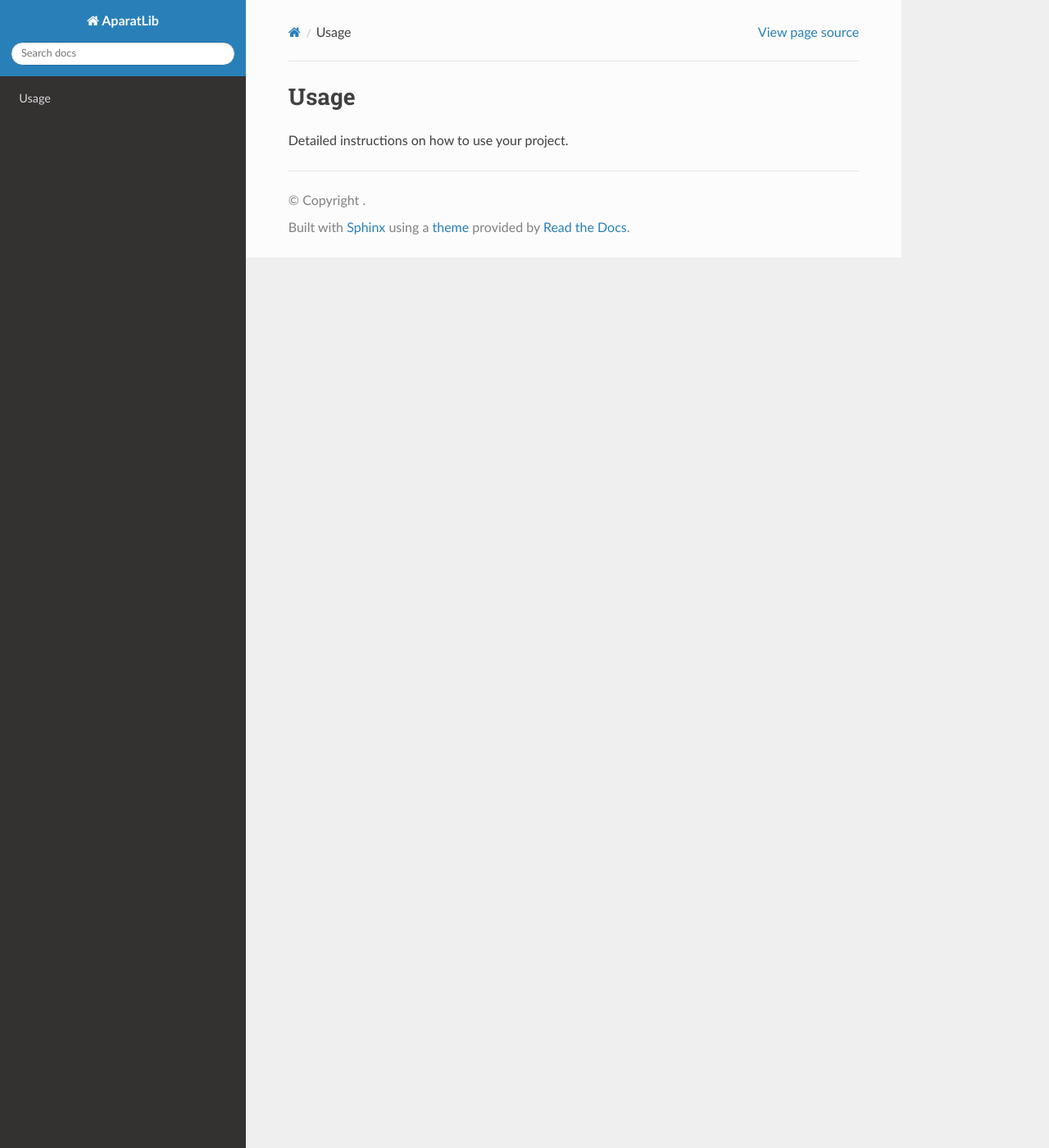
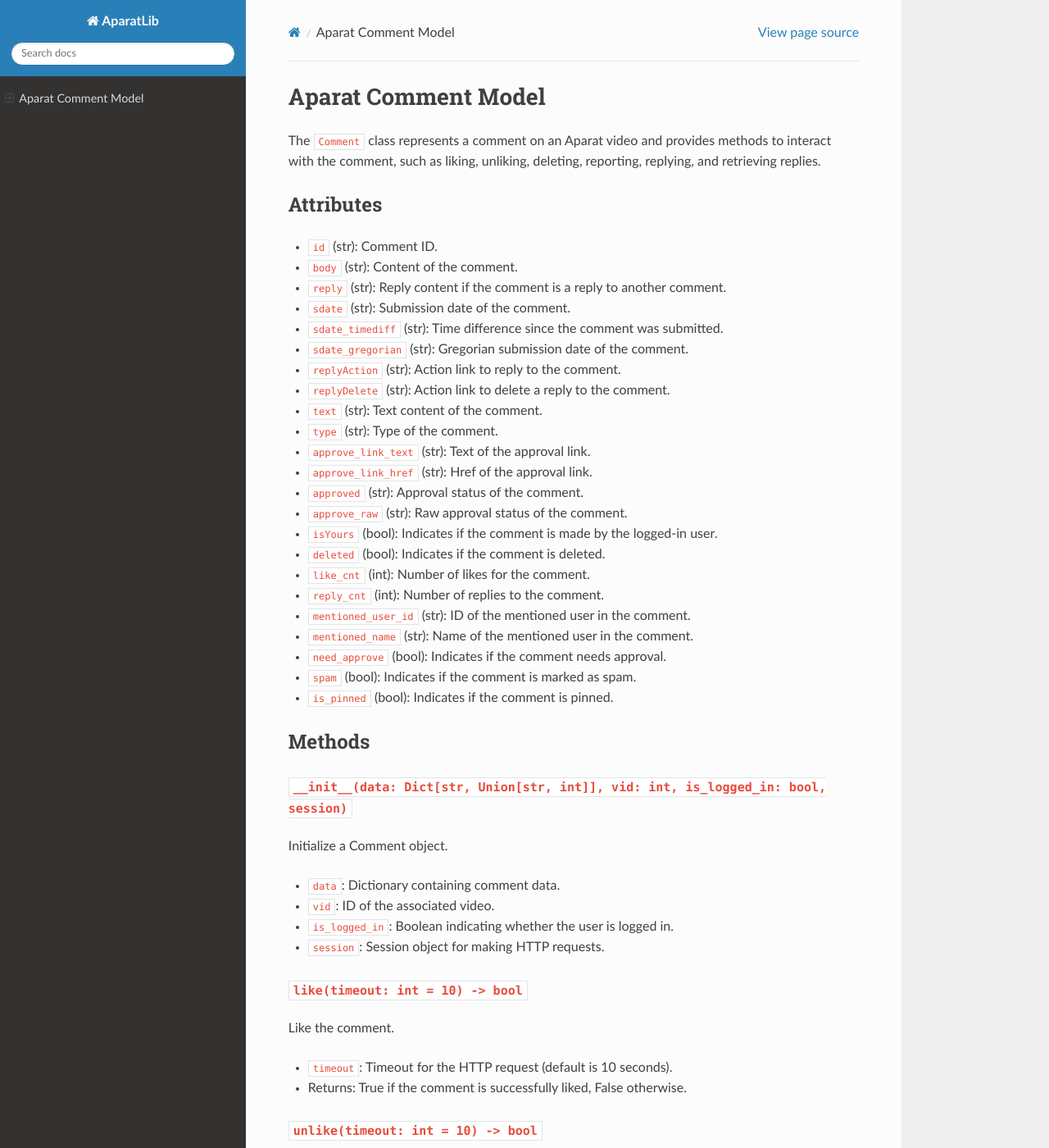
Before and after one commit to AbolDev/AparatLib, a Sphinx documentation site: the page built from docs/usage.md, in a window 1280 px wide and 1400 px high. Shown: the whole window at 82% size. Built offline with Sphinx 7.4.7 and the Read the Docs theme 2.0.0, drawn with Linux system fonts in a browser that asks for light colours; some of the changed text lies outside the part shown.

Commit message:
Update usage.md

```diff
--- a/docs/usage.md
+++ b/docs/usage.md
@@ -1,3 +1,87 @@
-# Usage
+# Aparat Comment Model
 
-Detailed instructions on how to use your project.
+The `Comment` class represents a comment on an Aparat video and provides methods to interact with the comment, such as liking, unliking, deleting, reporting, replying, and retrieving replies.
+
+## Attributes
+
+- `id` (str): Comment ID.
+- `body` (str): Content of the comment.
+- `reply` (str): Reply content if the comment is a reply to another comment.
+- `sdate` (str): Submission date of the comment.
+- `sdate_timediff` (str): Time difference since the comment was submitted.
+- `sdate_gregorian` (str): Gregorian submission date of the comment.
+- `replyAction` (str): Action link to reply to the comment.
+- `replyDelete` (str): Action link to delete a reply to the comment.
+- `text` (str): Text content of the comment.
+- `type` (str): Type of the comment.
+- `approve_link_text` (str): Text of the approval link.
+- `approve_link_href` (str): Href of the approval link.
+- `approved` (str): Approval status of the comment.
+- `approve_raw` (str): Raw approval status of the comment.
+- `isYours` (bool): Indicates if the comment is made by the logged-in user.
+- `deleted` (bool): Indicates if the comment is deleted.
+- `like_cnt` (int): Number of likes for the comment.
+- `reply_cnt` (int): Number of replies to the comment.
+- `mentioned_user_id` (str): ID of the mentioned user in the comment.
+- `mentioned_name` (str): Name of the mentioned user in the comment.
+- `need_approve` (bool): Indicates if the comment needs approval.
+- `spam` (bool): Indicates if the comment is marked as spam.
+- `is_pinned` (bool): Indicates if the comment is pinned.
+
+## Methods
+
+### `__init__(data: Dict[str, Union[str, int]], vid: int, is_logged_in: bool, session)`
+
+Initialize a Comment object.
+
+- `data`: Dictionary containing comment data.
+- `vid`: ID of the associated video.
+- `is_logged_in`: Boolean indicating whether the user is logged in.
+- `session`: Session object for making HTTP requests.
+
+### `like(timeout: int = 10) -> bool`
+
+Like the comment.
+
+- `timeout`: Timeout for the HTTP request (default is 10 seconds).
+- Returns: True if the comment is successfully liked, False otherwise.
+
+### `unlike(timeout: int = 10) -> bool`
+
+Unlike the comment.
+
+- `timeout`: Timeout for the HTTP request (default is 10 seconds).
+- Returns: True if the comment is successfully unliked, False otherwise.
+
+### `delete(timeout: int = 10) -> bool`
+
+Delete the comment.
+
+- `timeout`: Timeout for the HTTP request (default is 10 seconds).
+- Returns: True if the comment is successfully deleted, False otherwise.
+- Raises:
+  - `LoginRequiredError`: If the user is not logged in.
+  - `ValueError`: If the comment does not have a delete URL.
+
+### `report(timeout: int = 10) -> bool`
+
+Report the comment.
+
+- `timeout`: Timeout for the HTTP request (default is 10 seconds).
+- Returns: True if the comment is successfully reported, False otherwise.
+- Raises: `ValueError` if the comment does not have a report URL.
+
+### `reply_to_comment(body: str, timeout: int = 10) -> bool`
+
+Reply to the comment.
+
+- `body`: The content of the reply.
+- `timeout`: Timeout for the HTTP request (default is 10 seconds).
+- Returns: True if the reply is successfully posted, False otherwise.
+
+### `get_replies(timeout: int = 10) -> Union[Dict[str, Union[str, int]], bool]`
+
+Get replies to the comment.
+
+- `timeout`: Timeout for the HTTP request (default is 10 seconds).
+- Returns: A dictionary containing reply data if replies exist, an empty list if there are no replies, or False if an error occurs.
```
